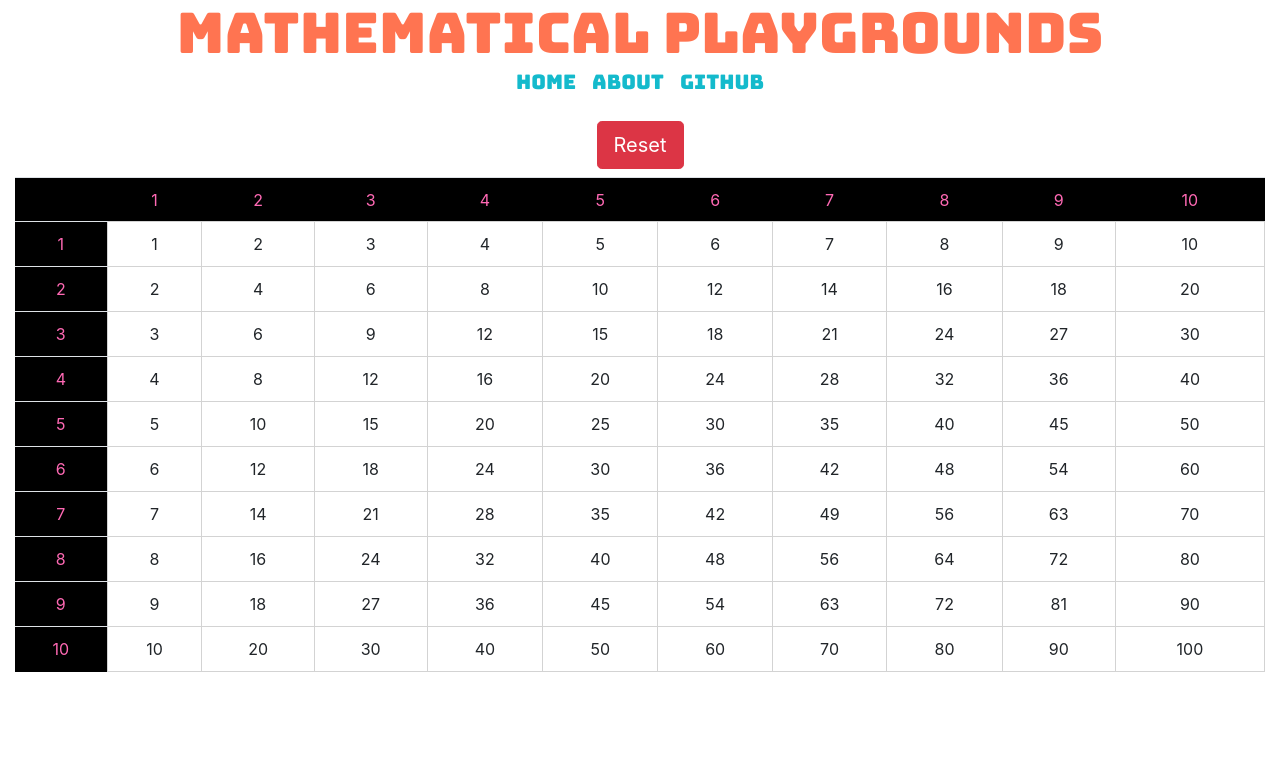
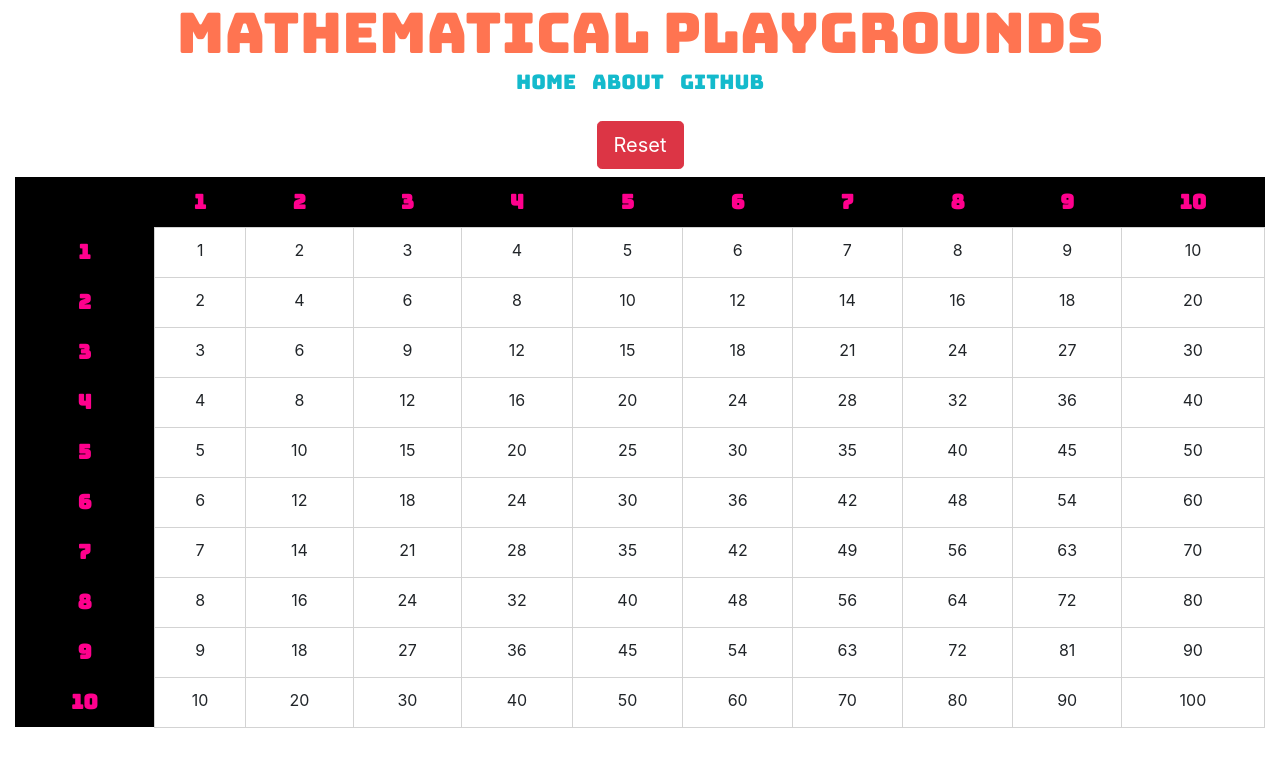
Before and after one commit to TylerAuer/math-tools, a Jekyll site: the page built from apps/mult_table.html, in a window 1280 px wide. Shown: the top 767 px of the page. Built offline with Jekyll 4.4.1, drawn with Linux system fonts in a browser that asks for light colours; nearby versions of some CDN libraries.

Commit message:
update to match site color theme

```diff
--- a/assets/css/mult-table.scss
+++ b/assets/css/mult-table.scss
@@ -3,18 +3,8 @@
 
 @import "main";
 
-/* Color Theme Swatches in RGBA
-$theme-yellow: rgb(255, 230, 0);
-$theme-green: rgb(92, 221, 41);
-$theme-pink: rgba(255, 0, 141, 1);
-$theme-blue: rgba(20, 186, 204, 1);
-$theme-red: rgb(255, 116, 81);
-*/
-
-/////////////////////////////////////
 /////////////////////////////////////
 // Table Styling
-/////////////////////////////////////
 /////////////////////////////////////
 
 .number {
@@ -22,40 +12,38 @@ $theme-red: rgb(255, 116, 81);
 }
 
 /////////////////////////////////////
-/////////////////////////////////////
 // Highlight options
 /////////////////////////////////////
-/////////////////////////////////////
-
-.color-main {
-  background: $theme-green;
-}
-
-.color-prime {
-  background: $theme-red;
-  color: white;
-}
-
-th {
-  background-color: black;
-  color: hotpink;
-  font-weight: normal;
-}
 
 .table td,
 .table th {
   text-align: center;
   padding: 10px 0px;
+  border: none;
+}
+
+th {
+  background-color: black;
+  color: $theme-pink;
+  font-family: $hFont;
+  font-size: 20px;
+  padding: 0px;
+}
+
+// When a cell is selected
+.color-main {
+  background: $theme-blue;
+  color: white;
 }
 
 th:hover {
-  color: black;
-  background-color: hotpink;
+  color: white;
+  background-color: $theme-pink;
 }
 
 td:hover {
-  background-color: #caf9ca;
-  color: #b68dc6;
+  background-color: $theme-pink;
+  color: white;
 }
 
 .table td {
```
